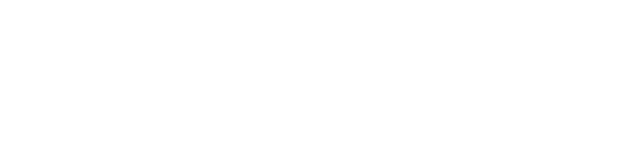
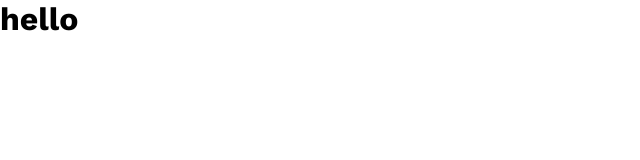
Before and after one commit to reyad-hasan/G-3-project-with-responsive, a plain HTML site: page index.html in a window 1280 px wide. Shown: the whole page, without its empty margins (0-640 px from the left). Drawn offline with nearby package versions, Linux system fonts and the light colour scheme.

Commit message:
setup project

```diff
--- a/css/style.css
+++ b/css/style.css
@@ -5,6 +5,24 @@
 }
 html{
     box-sizing: border-box;
+    font-size: 16px;
+}
+
+:root{
+    --header-bg: #FF900E1A;
+    --title-color: #131313;
+    --nav-color: #424242;
+    --description-color: #727272;
+    --btn-bg: #FF900E;
+    --btn-color: #FFFFFF;
+    --shadow: 0px 4px 30px 0px rgba(0, 0, 0, 0.06);
+    --border-8: 8px;
+    --tittle-size-1: 3rem;
+    --tittle-size-2: 4rem;
+    --tittle-size-3: 1.3rem;
+    --font-weight-1: 300;
+    --font-weight-2: 500;
+    --font-weight-3: 600;
 }
 
 /*  */
--- a/index.html
+++ b/index.html
@@ -19,7 +19,7 @@
 <body class="work-sans">
 
   <header>
-
+    <h1>hello</h1>
   </header>
 
   <main>
```
